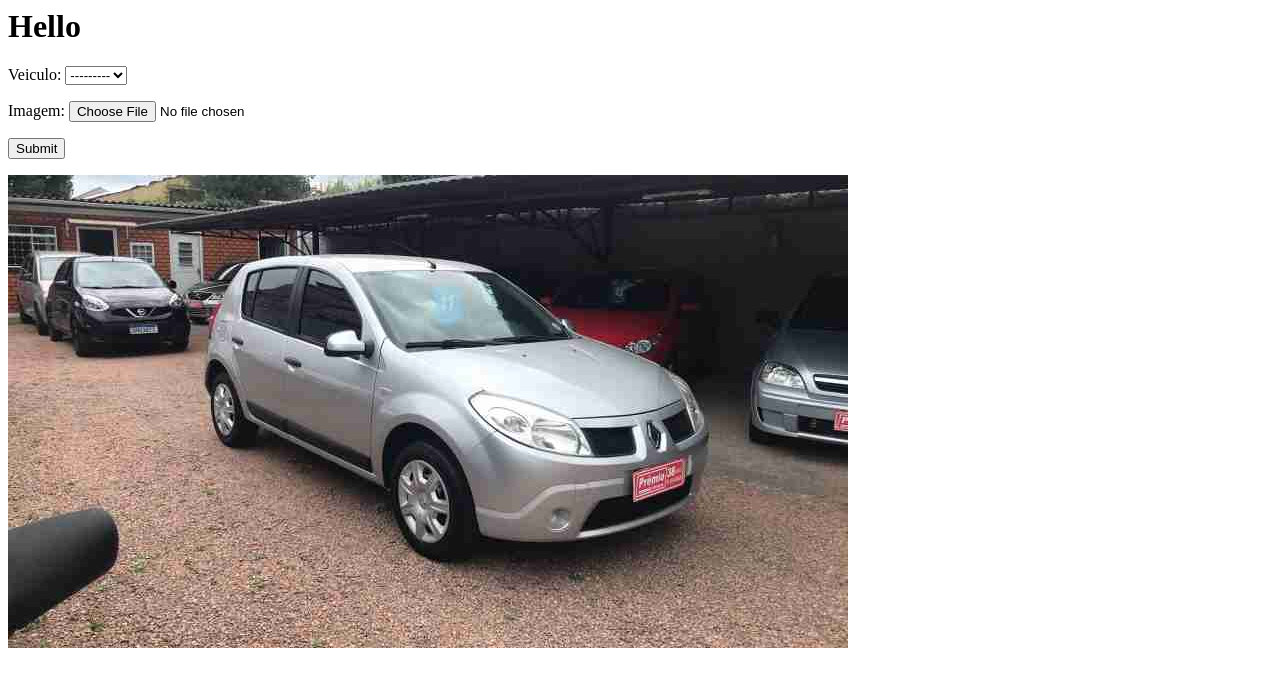
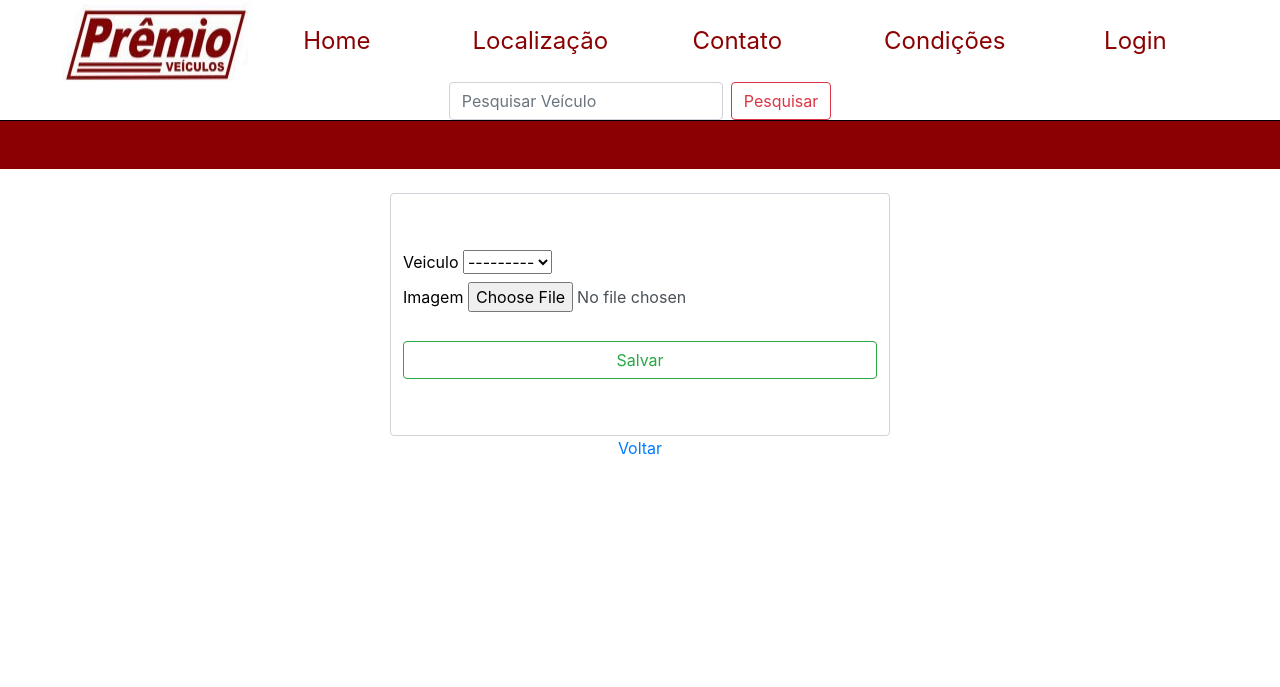
Before and after one commit to Joao-oliveiraf/premio-webapp, a Django app: page /add-imagem/8 in a window 1280 px wide. Shown: the top 687 px of the page. Run offline with Django 5.2, Linux system fonts and the light colour scheme; data comes from the database, SQL or seed files in the repository; both versions use the stored data as it was after the commit.

Commit message:
Update html in index add_imagem and contato

```diff
--- a/setup/static/styles/style.css
+++ b/setup/static/styles/style.css
@@ -267,6 +267,14 @@ img{
 #remove a:hover{
     color: white;
 }
+.info_grid{
+    display: grid;
+    align-content: center;
+    justify-items: center;
+    align-items: center;
+    justify-content: center;
+    font-weight: light;
+}
 
 @keyframes fade {
   from {opacity: .4}
--- a/templates/galeria/add_imagem.html
+++ b/templates/galeria/add_imagem.html
@@ -1,16 +1,21 @@
-<h1>Hello</h1>
-<form method="post" enctype="multipart/form-data">
-    {% csrf_token %}
-    {{form.as_p}}
-    {{form2.as_p}}
-    <button type="submit">Submit</button>
-</form>
-<img src="{{fotografia.foto.url}}" alt="">
-{% if messages %}
-{% for message in messages %}
-    <div class="alert alert-{{message.tags}}">
-        <p id="message">{{message}}</p>
-    </div>
-{% endfor %}
-<a href="{% url 'index' %}">Voltar</a>
-{% endif %}
+{% extends 'shared/base.html' %}
+{% load static %}
+{% block content %}
+<br>
+<div style="margin: auto; width: 500px;">
+    <form method="post" class="form-control" enctype="multipart/form-data" style="margin: auto;">
+        {% csrf_token %}
+        <div style="margin: 50px auto;">
+            {% for field in form2.visible_fields %}
+            <div>
+                <label for="field.id_for_label">{{field.label}}</label>
+            {{field}}
+            </div>
+            {% endfor %}
+            <br>
+        <button class="btn btn-outline-success my-2 my-sm-0" type="submit" style="margin: auto; width: -webkit-fill-available;">Salvar</button>
+        </div>
+    </form>
+    <div style="text-align: center;"><a href="{% url 'index' %}">Voltar</a></div>
+</div>
+{% endblock %}
--- a/templates/shared/base.html
+++ b/templates/shared/base.html
@@ -14,7 +14,7 @@
         <ul class="nav justify-content-center">
             <li class="nav-item"><a href="{% url 'index' %}" class="nav-link active" style="color: darkred;">Home</a></li>
             <li class="nav-item"><a href="#" class="nav-link active" style="color: darkred;">Localização</a></li>
-            <li class="nav-item"><a href="#" class="nav-link active" style="color: darkred;">Contato</a></li>
+            <li class="nav-item"><a href="{% url 'contato' %}" class="nav-link active" style="color: darkred;">Contato</a></li>
             {% if request.user.is_authenticated %}
             <li class="nav-item"><a href="{% url 'financiamento' %}" class="nav-link active" style="color: darkred;">Financiamento</a></li>
             {% else %}
@@ -23,7 +23,7 @@
             <li class="nav-item"><a href="{% url 'login' %}" class="nav-link active" style="color: darkred;">Login</a></li>
         </ul>
         <form action="{% url 'buscar' %}" method="get" class="form-inline my-2 my-lg-0" >
-            <input class="form-control mr-sm-2" type="search" name="buscar" placeholder="Pesquisar">
+            <input class="form-control mr-sm-2" type="search" name="buscar" placeholder="Pesquisar Veículo">
             <button class="btn btn-outline-danger my-2 my-sm-0" type="submit">Pesquisar</button>
         </form>
         {% if request.user.is_authenticated %}
```
Also changed, not shown: templates/galeria/contato.html (+21 -1 lines), templates/shared/index.html (+10 -1 lines), db.sqlite3, media/attachments/2024/08/march1.jpg (added), media/attachments/2024/08/uno2.jpg (added), media/attachments/2024/08/volks5.jpg (added), media/attachments/2024/08/volks5_tWn0j2a.jpg (added), setup/static/assets/imagens/fachada.jpg (added).
